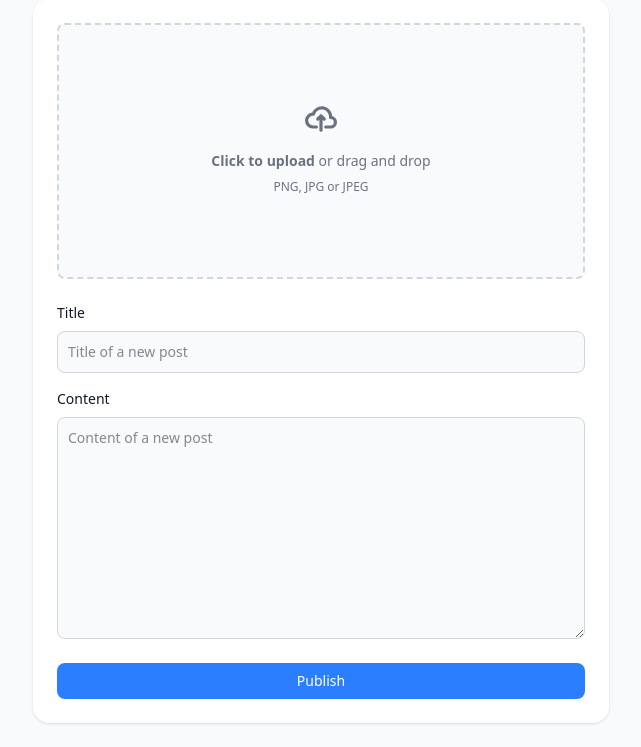
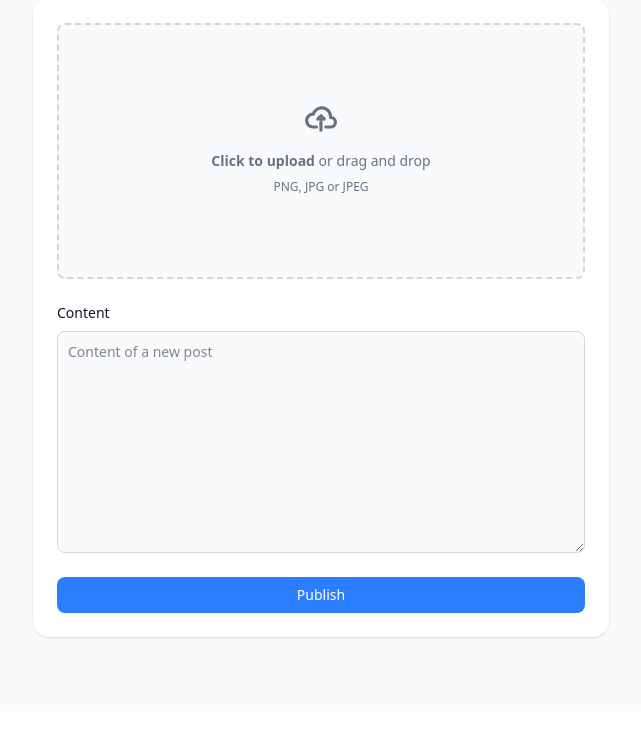
Before and after one commit to Gal1leox/flask-blog-website, a Flask app: a page that uses website/templates/pages/shared/admin/new_post.html in a window 1280 px wide. Shown: the part 89-836 px from the top of the page, without its empty margins (319-960 px from the left). After the commit the page ends 728 px from the top, so only its background shows below. Run offline with Flask 3, Linux system fonts and the light colour scheme; a user stored in the database is signed in; tables that the repository leaves empty hold one stand-in row (values such as "Sample post"); grey boxes marked "Sample" are stand-in pictures; some libraries are stand-ins or nearby versions.

Commit message:
feat(frontend): remove title from post model

```diff
--- a/website/forms/forms.py
+++ b/website/forms/forms.py
@@ -181,12 +181,6 @@ class MultiFileField(StringField):
 
 
 class CreatePostForm(FlaskForm):
-    title = StringField(
-        "Title",
-        validators=[DataRequired(), Length(min=1, max=40)],
-        render_kw={"placeholder": "Title of a new post"},
-        filters=[strip_filter],
-    )
     content = TextAreaField(
         "Content",
         validators=[DataRequired()],
--- a/website/models/post.py
+++ b/website/models/post.py
@@ -13,7 +13,6 @@ class Post(db.Model):
     author_id: Mapped[int] = mapped_column(
         ForeignKey("users.id", ondelete="CASCADE"), nullable=False
     )
-    title: Mapped[str] = mapped_column(String(40), unique=True, nullable=False)
     content: Mapped[str] = mapped_column(Text, nullable=False)
     created_at: Mapped[datetime] = mapped_column(DateTime, default=datetime.utcnow)
     updated_at: Mapped[datetime] = mapped_column(
@@ -51,7 +50,6 @@ class Post(db.Model):
         return (
             f"Post Info:\n"
             f"ID: {self.id}\n"
-            f"Title: {self.title}\n"
             f"Content: {self.content}\n"
             f"Images: {[image.image_url for image in self.images]}\n"
             f"Tags: {[tag.name for tag in self.tags]}\n"
--- a/website/routes/posts.py
+++ b/website/routes/posts.py
@@ -38,9 +38,7 @@ def new_post():
                 form=form,
             )
 
-        new_post = Post(
-            title=form.title.data, content=form.content.data, author_id=current_user.id
-        )
+        new_post = Post(content=form.content.data, author_id=current_user.id)
         for file in image_files:
             if file:
                 result = cloudinary.uploader.upload(
--- a/website/templates/pages/shared/admin/new_post.html
+++ b/website/templates/pages/shared/admin/new_post.html
@@ -1,7 +1,14 @@
-{# templates/pages/shared/admin/new_post.html #} {% extends
-"pages/shared/base.html" %} {% from "components/ui/alert.html" import alert %}
-{% from "components/ui/field.html" import render_text_field,
-render_textarea_field %} {% block title %}Kalts Daniil - New Post{% endblock %}
+{# templates/pages/shared/admin/new_post.html #}
+
+{% extends "pages/shared/base.html" %}
+
+{% from "components/ui/alert.html" import alert %}
+{% from "components/ui/field.html" import
+  render_textarea_field
+%}
+
+{% block title %}Kalts Daniil - New Post{% endblock %}
+
 {% block content %}
 <div class="w-full max-w-xl mx-auto">
   {# Flash messages #} {% with messages =
@@ -102,7 +109,6 @@ render_textarea_field %} {% block title %}Kalts Daniil - New Post{% endblock %}
       </div>
       {% endif %}
 
-      <div class="mb-4">{{ render_text_field(form.title) }}</div>
       <div class="mb-6">{{ render_textarea_field(form.content) }}</div>
       <div>
         <input
```
